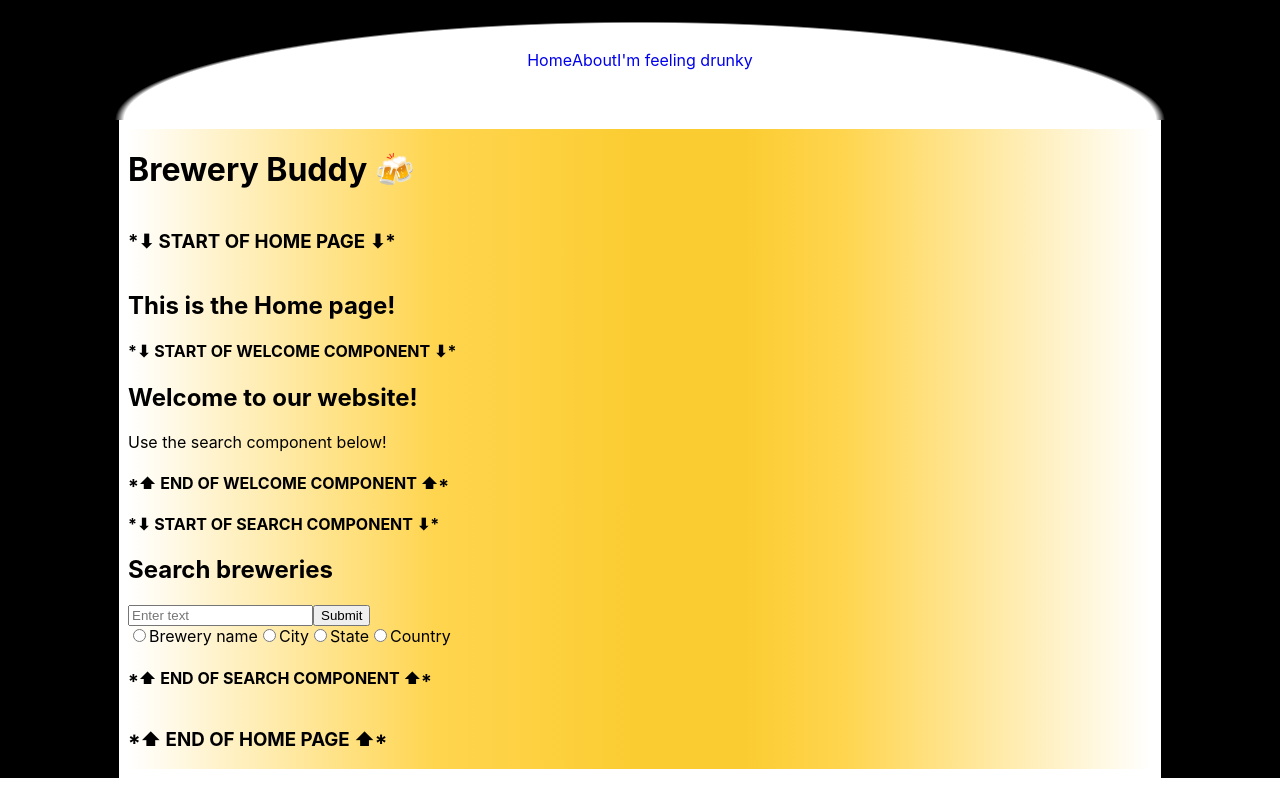
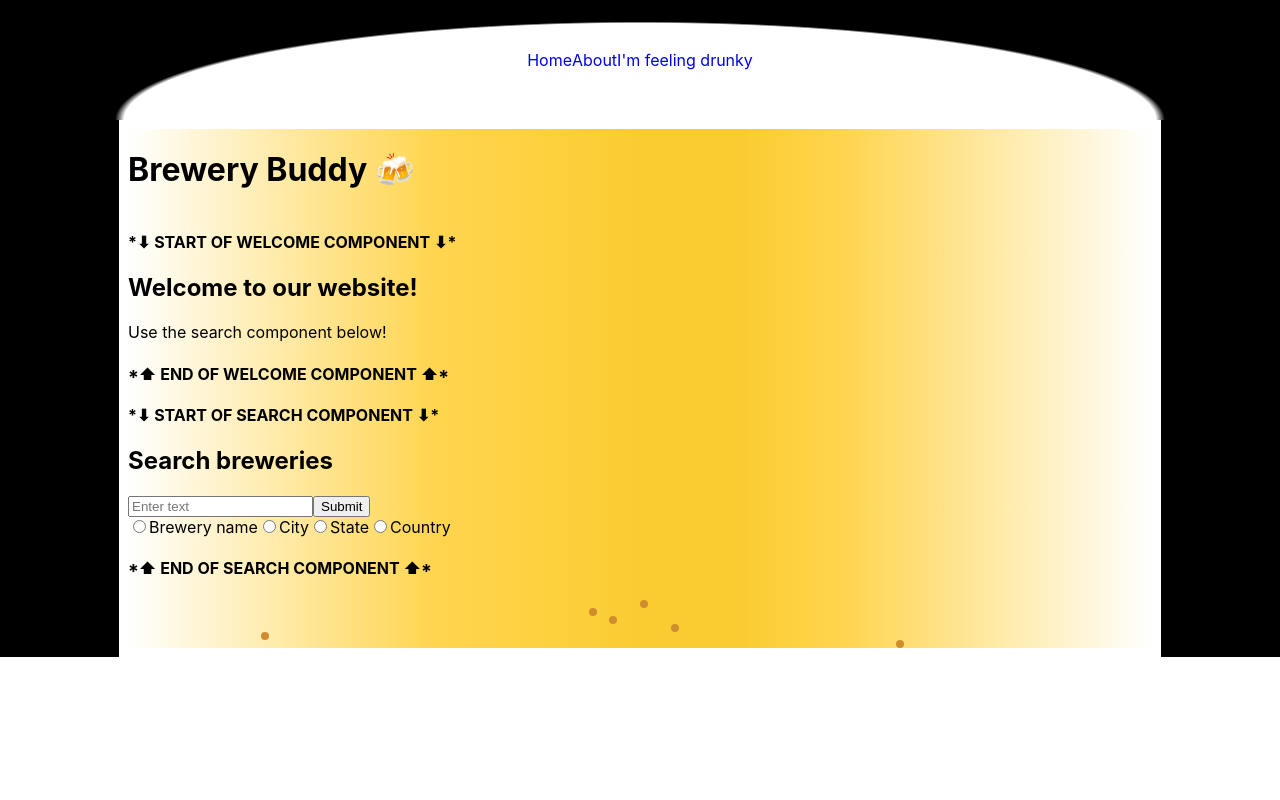
Before and after one commit to jordbort/project-2-brewery-app, a React (Create React App) app: page / in a window 1280 px wide. Built offline with nearby package versions, Linux system fonts and the light colour scheme.

Commit message:
Styling updates - bubbles, min/max height

```diff
--- a/src/App.css
+++ b/src/App.css
@@ -3,19 +3,16 @@
   display:flex;
   flex-direction: column;
   align-items: center;
+  height:100%;
 }
 .App {
   background-image:linear-gradient(to right, white, #ffd54f 30%, #fbcc31 50%, #fbcc31 60%, #ffd54f 70%,white);
   display:flex;
   flex-flow:column;
-  /* margin:0px 0px 0px 60px; */
   width:80%;
+  min-height:80%;
   border:9px solid white;
-}
-.nav-bar{
-  /* background-image:radial-gradient(at bottom,#ffd54f 52%, white 71%,  black 72%); */
-  /* background-image:linear-gradient(to right, white, #ffd54f 13%, #ffd54f 87%,white); */
-  /* border-top:20px solid white; */
+
 }
 .nav {
   display:flex;
@@ -25,8 +22,7 @@
   height:10vh;
   padding:20px;
   position:relative;
-  /* border-bottom:white solid 20px; */
-  /* background-color:white; */
+
 }
 .nav p{
   color:black;
@@ -37,12 +33,6 @@
 .nav > a {
   text-decoration: none;
 }
-body {
-  /* background-image:linear-gradient(to right, white, #ffd54f 13%, #ffd54f 87%,white); */
-  /* background:black; */
-  /* border:5px solid red; */
-}
-
 .brewery-container {
   display:flex;
   justify-content: space-evenly;
@@ -159,12 +149,22 @@ body {
   left:53%;
   animation:inner-bubble-up 1.5s linear forwards 0.7s infinite;
 }
+.inner-bubble-5 {
+  left:13%;
+  animation:inner-bubble-up 1.5s linear forwards 1.8s infinite;
+}
+.inner-bubble-6 {
+  left:75%;
+  animation:inner-bubble-up 1.5s linear forwards 3.9s infinite;
+}
 
 @keyframes inner-bubble-up {
-  from 0% {
+  0% {
     bottom:0;
   }
-  to 100% {
+  100% {
     bottom:90%;
   }
 }
+
+/* map screen 900 x 650 */
--- a/src/components/Map.js
+++ b/src/components/Map.js
@@ -59,16 +59,15 @@ const Map = (props) => {
 
     return (
         <div className="map">
-            <MapContainer center={mapPosition} zoom={14} scrollWheelZoom={false} style={{height: "350px", width:"350px"}}>
+            <MapContainer center={mapPosition} zoom={14} scrollWheelZoom={false} style={{height: "300px", width:"300px"}}>
                 <TileLayer attribution='&copy; <a href="https://www.openstreetmap.org/copyright">OpenStreetMap</a> contributors' url="https://{s}.tile.openstreetmap.org/{z}/{x}/{y}.png"/>
                 <Marker openOn={'map'} position={mapPosition}>
                     <Popup openOn={'map'}>
-
                         {name} <br/> {city}, {state} {postal_code}
                     </Popup>
                 </Marker>
             </MapContainer>
-            <button>Re-center Map</button>
+            {/* <button>Re-center Map</button> */}
         </div>
     )
 }
--- a/src/pages/About.js
+++ b/src/pages/About.js
@@ -6,8 +6,9 @@ const About = (props) => {
             <li>Jordan Bortner</li>
             <li>Corey Loftus</li>
         </ul>
-        <h3>for their Software Engineering Intensive, class of 10-31-22</h3>
-        <h3>with General Assembly</h3>
+        <h3>for their Software Engineering Intensive</h3>
+        <h4> class of 10-31-22</h4>
+        <h4>with General Assembly</h4>
         <h3><a href="https://github.com/jordbort/project-2-brewery-app" target="_blank" rel="noreferrer">Check out the Github Repo here</a></h3>
         <h4>Made possible thanks to the following APIs:</h4>
         <ul>
@@ -21,6 +22,8 @@ const About = (props) => {
         <div className="inner-bubbles inner-bubble-2"></div>
         <div className="inner-bubbles inner-bubble-3"></div>
         <div className="inner-bubbles inner-bubble-4"></div>
+        <div className="inner-bubbles inner-bubble-5"></div>
+        <div className="inner-bubbles inner-bubble-6"></div>
         </nav>
     )
 }
--- a/src/pages/Brewery.js
+++ b/src/pages/Brewery.js
@@ -60,12 +60,12 @@ const Brewery = (props) => {
                 <button onClick={handleClick}>Random Brewery</button>
             <div className="brewery-container">
                 <div>
-                    <h1>{ name }</h1>
-                    <h3>{ street }</h3>
-                    { city ? <h3>{city}, {state} {postal_code}</h3> : null }
-                    <h3>{ country }</h3>
-                    { phone ? <h3>{phone}</h3> : null }
-                    { website_url ? <h3><a href={website_url} target="_blank" rel="noreferrer">{website_url}</a></h3> : null}
+                    <h3>{ name }</h3>
+                    <p>{ street }</p>
+                    { city ? <p>{city}, {state} {postal_code}</p> : null }
+                    <p>{ country }</p>
+                    { phone ? <p>{phone}</p> : null }
+                    { website_url ? <p><a href={website_url} target="_blank" rel="noreferrer">{website_url}</a></p> : null}
                     { updated_at ? <h4>last updated on: <br/>{Date({updated_at})}</h4> : null}
                     </div>
                     { latitude ? <div className="map-container">
--- a/src/pages/Home.js
+++ b/src/pages/Home.js
@@ -31,9 +31,9 @@ const Home = (props) => {
 
     return (
         <>
-            <h3>*⬇ START OF HOME PAGE ⬇*</h3>
+            {/* <h3>*⬇ START OF HOME PAGE ⬇*</h3> */}
             <div className="home">
-                <h2>This is the Home page!</h2>
+                {/* <h2>This is the Home page!</h2> */}
                 <Routes>
                     <Route path="/" element={
                         <>
@@ -49,7 +49,13 @@ const Home = (props) => {
                     }/>
                 </Routes>
             </div>
-            <h3>*⬆ END OF HOME PAGE ⬆*</h3>
+                <div className="inner-bubbles inner-bubble-1"></div>
+                <div className="inner-bubbles inner-bubble-2"></div>
+                <div className="inner-bubbles inner-bubble-3"></div>
+                <div className="inner-bubbles inner-bubble-4"></div>
+                <div className="inner-bubbles inner-bubble-5"></div>
+                <div className="inner-bubbles inner-bubble-6"></div>
+            {/* <h3>*⬆ END OF HOME PAGE ⬆*</h3> */}
         </>
     )
 }
```
